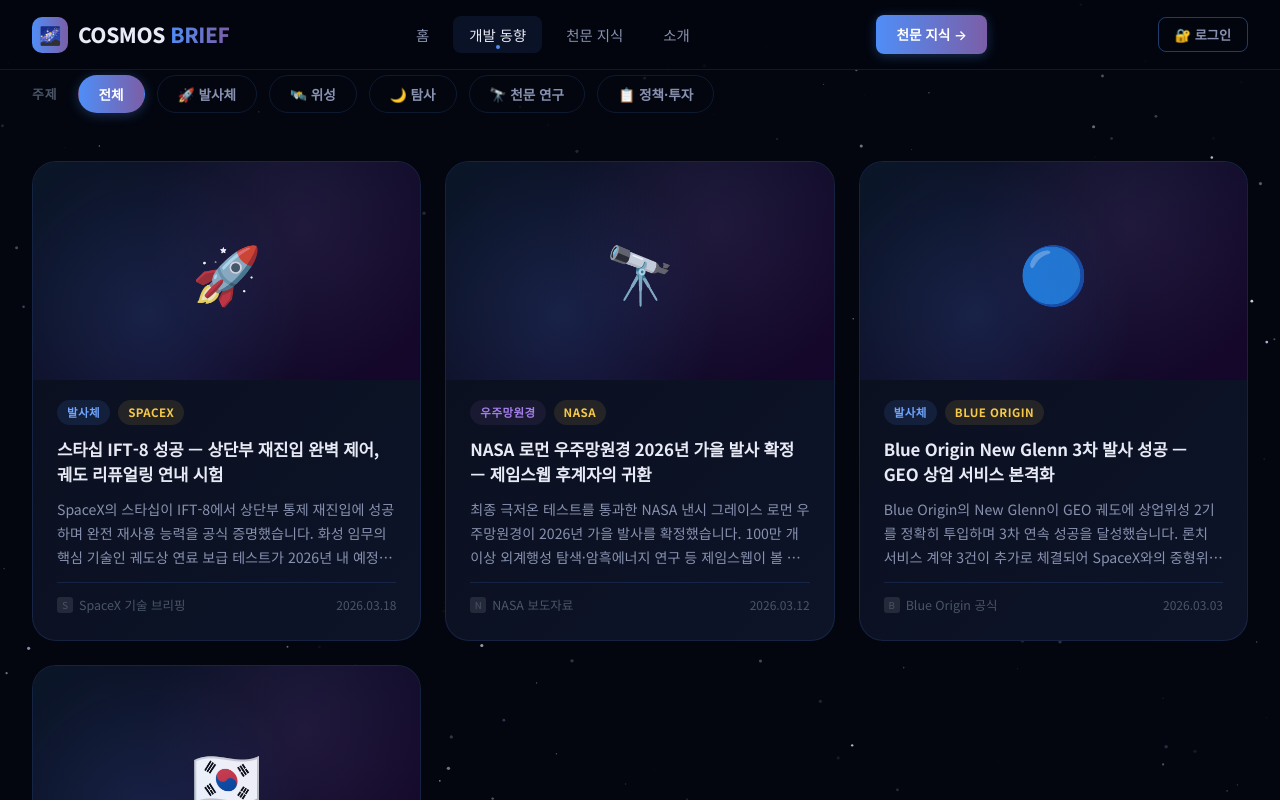
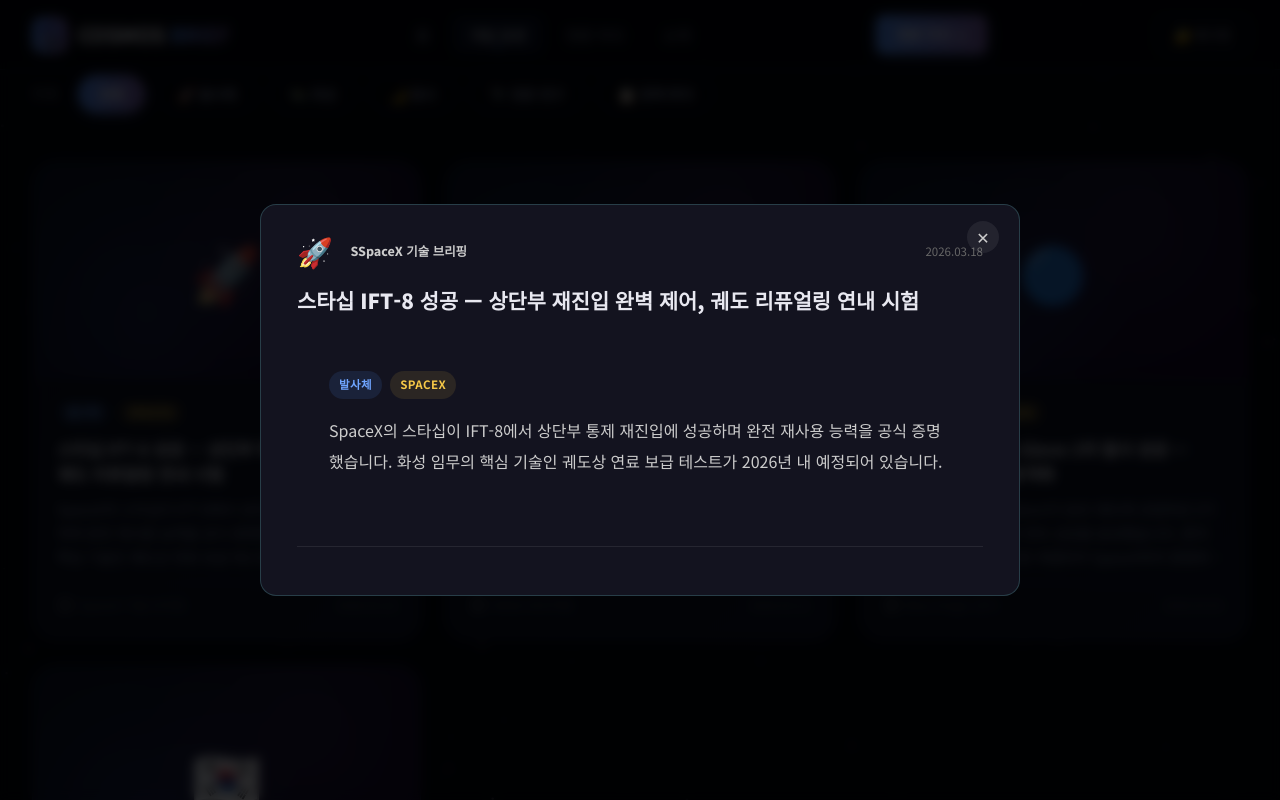
Before and after one commit to rndmlwprhq-sudo/cosmosbrief, a website: page trends.html in a window 1280 px wide. Both pictures are taken after a click on the element 226 px from the left and 1927 px from the top of the page. Shown: the part 1527-2327 px from the top of the page. Drawn offline with Linux system fonts and the light colour scheme.

Commit message:
fix: add click handler to all static article cards to open modal

```diff
--- a/trends.html
+++ b/trends.html
@@ -674,6 +674,30 @@
     oldGrid.style.display = isHidden ? '' : 'none';
     if (btn) btn.textContent = isHidden ? '이전 기사 접기 ↑' : '이전 기사 더 보기 ↓';
   }
+
+  // Make ALL static article cards openable in the modal
+  document.querySelectorAll('.article-card').forEach(function(card) {
+    card.addEventListener('click', function() {
+      var title   = (card.querySelector('.article-title')         || {}).textContent || '';
+      var body    = (card.querySelector('.article-excerpt')       || {}).textContent || '';
+      var src     = (card.querySelector('.article-source')        || {}).textContent || '';
+      var date    = (card.querySelector('.article-date')          || {}).textContent || '';
+      var icon    = (card.querySelector('.article-img-placeholder')|| {}).textContent || '📰';
+      var tagsHTML= (card.querySelector('.article-tags')          || {}).innerHTML   || '';
+
+      document.getElementById('modal-meta').innerHTML =
+        '<span style="font-size:1.8rem;line-height:1;margin-right:0.6rem">' + icon.trim() + '</span>' +
+        '<span class="modal-company">' + src.trim() + '</span>' +
+        '<span class="modal-time" style="margin-left:auto">' + date.trim() + '</span>';
+      document.getElementById('modal-title').textContent = title.trim();
+      document.getElementById('modal-body').innerHTML =
+        (tagsHTML ? '<div class="article-tags" style="margin-bottom:1rem">' + tagsHTML + '</div>' : '') +
+        '<p style="font-size:1rem;line-height:1.9;color:#ccc">' + body.trim() + '</p>';
+      document.getElementById('modal-footer').innerHTML = '';
+      document.getElementById('article-modal-bg').classList.add('open');
+      document.body.style.overflow = 'hidden';
+    });
+  });
 </script>
 </body>
 </html>
```
